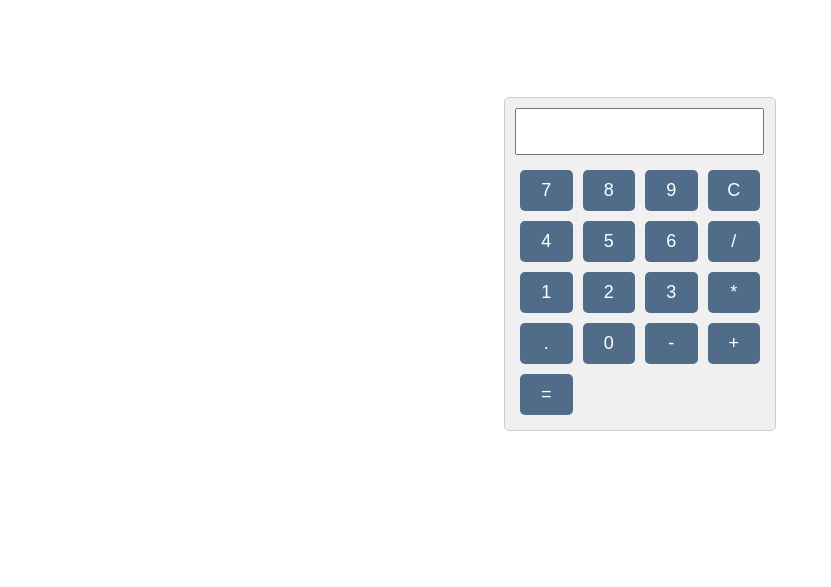
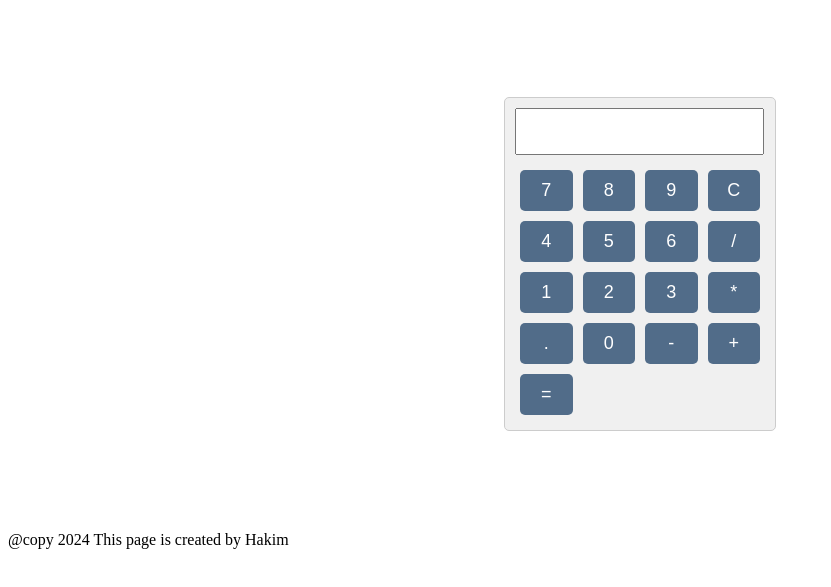
Before and after one commit to Hakim-CS/Hakim-CS.github.io, a plain HTML site: page index.html in a window 1280 px wide. Shown: the part 61-648 px from the top of the page, without its empty margins (0-831 px from the left). Drawn offline with Linux system fonts and the light colour scheme.

Commit message:
Update index.html

```diff
--- a/index.html
+++ b/index.html
@@ -40,5 +40,7 @@
         </div>
     </div>
     <script src="script.js"></script>
+
+    <footer> @copy 2024 This page is created by Hakim </footer>
 </body>
 </html>
```
